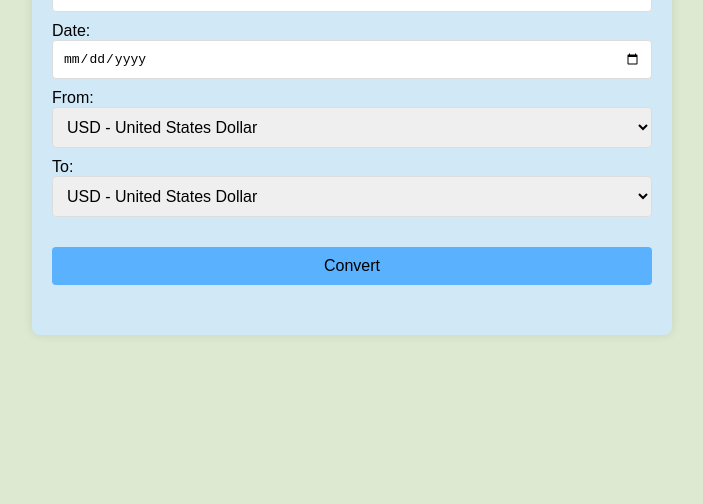
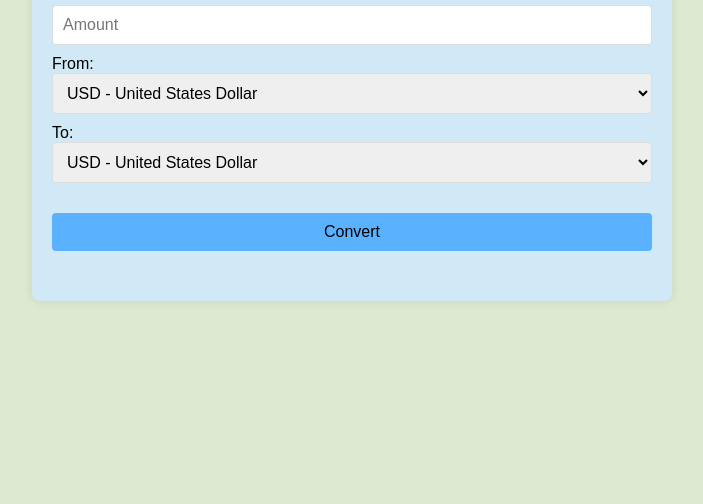
Before and after one commit to ChlioP/CurrencyConverter, a plain HTML site: page index.html in a window 1280 px wide. Shown: the part 296-800 px from the top of the page, without its empty margins (288-991 px from the left). Drawn offline with Linux system fonts and the light colour scheme.

Commit message:
Update index.html

```diff
--- a/index.html
+++ b/index.html
@@ -11,8 +11,6 @@
         <h1>Currency Converter</h1>
         <form id="converter-form">
             <input type="number" id="amount" placeholder="Amount" required>
-            <label for="date">Date:</label>
-            <input type="date" id="date">
 
             <label for="from-currency">From:</label>
             <select id="from-currency" required>
```
